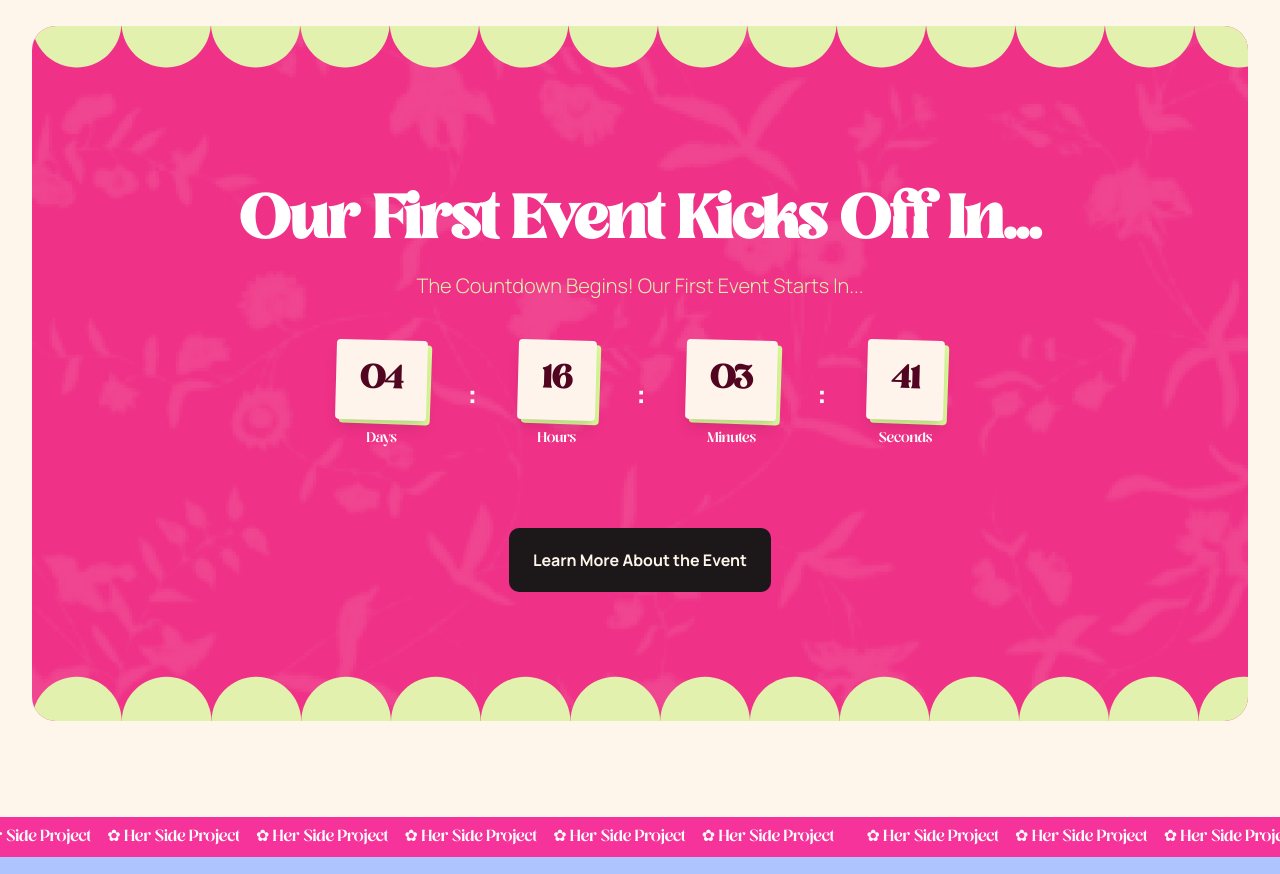
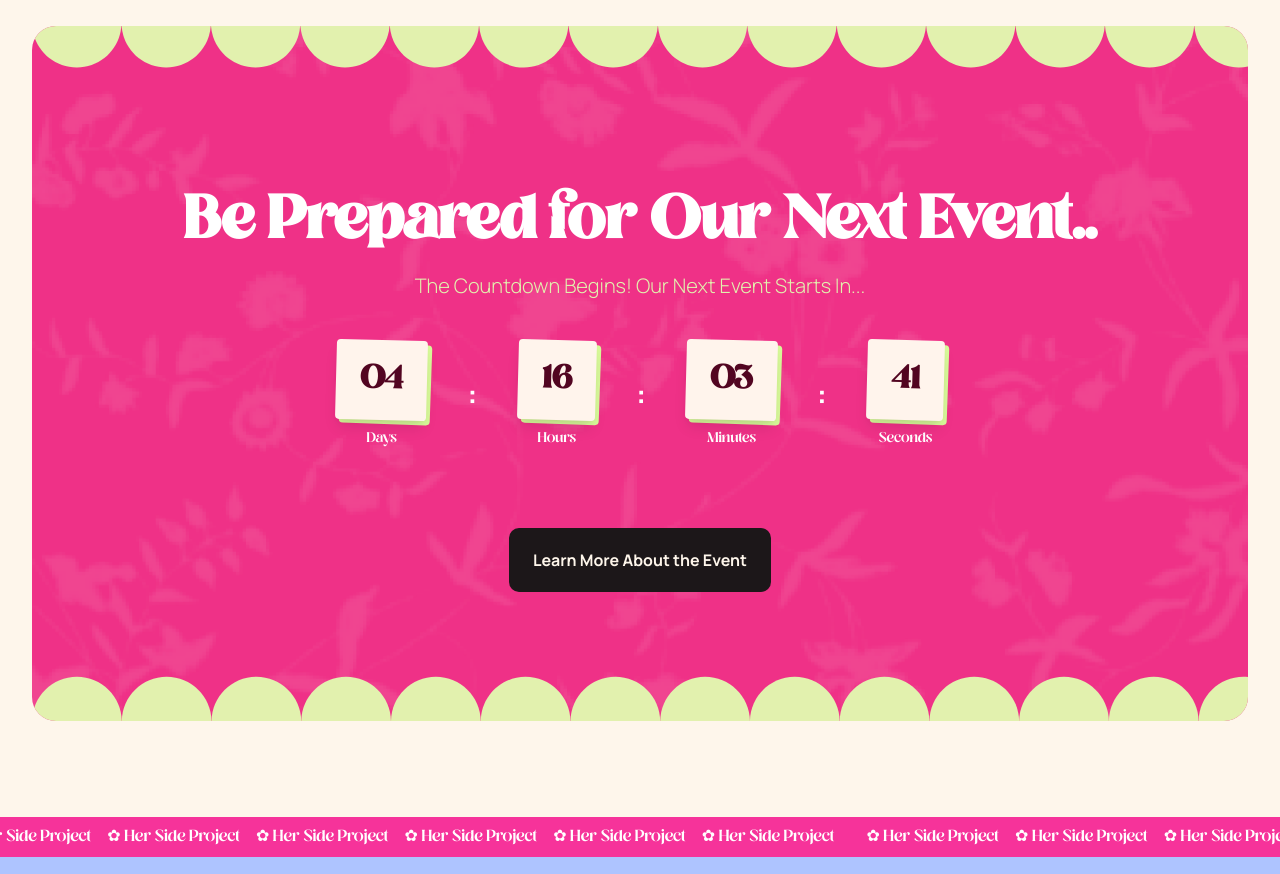
Before and after one commit to HerSideProjects/hsp-fe, a Next.js app: page / in a window 1280 px wide. Shown: the part 2760-3634 px from the top of the page. Built offline with nearby package versions, Linux system fonts and the light colour scheme; no server answers.

Commit message:
fix: countdown wording

```diff
--- a/src/modules/landing-page-module/sections/countdown.tsx
+++ b/src/modules/landing-page-module/sections/countdown.tsx
@@ -56,8 +56,8 @@ export default function Countdown() {
     >
         <CountdownUpperBorder/>
       <div className="px-8 py-16">
-        <h2 className="text-4xl md:text-6xl pt-5 md:pt-15 font-semibold mb-2" style={{ fontFamily: 'Losta Masta Medium, sans-serif' }}>Our First Event Kicks Off In...</h2>
-        <p className="text-sm text-[#E2F1AE] pt-3 md:text-xl mb-10 font-light">The Countdown Begins! Our First Event Starts In...</p>
+        <h2 className="text-4xl md:text-6xl pt-5 md:pt-15 font-semibold mb-2" style={{ fontFamily: 'Losta Masta Medium, sans-serif' }}>Be Prepared for Our Next Event..</h2>
+        <p className="text-sm text-[#E2F1AE] pt-3 md:text-xl mb-10 font-light">The Countdown Begins! Our Next Event Starts In...</p>
 
         <div className="flex flex-col md:flex-row justify-center gap-6 md:gap-10 pb-10 md:pb-20">
           {timeBlock(timeLeft?.days ?? 0, 'Days')}
```
